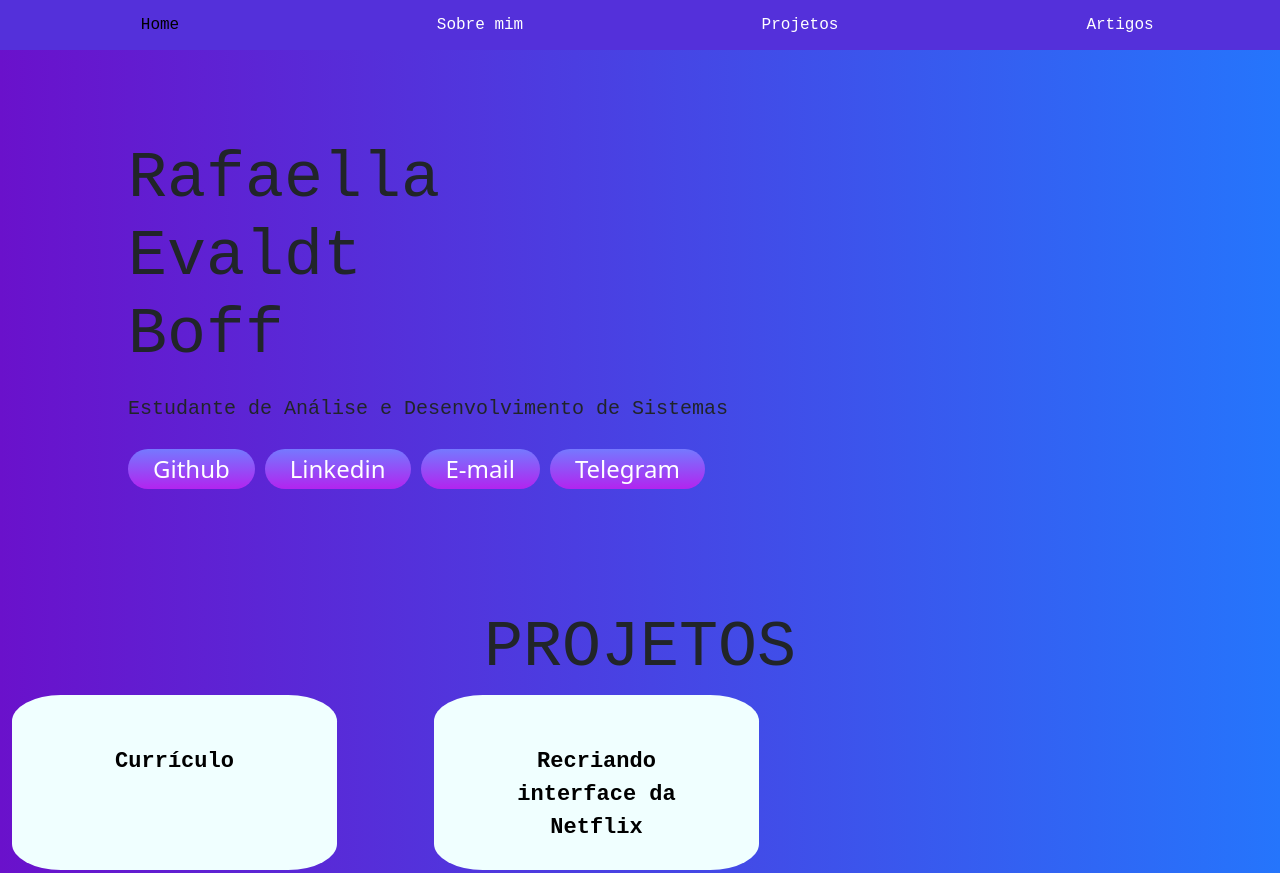
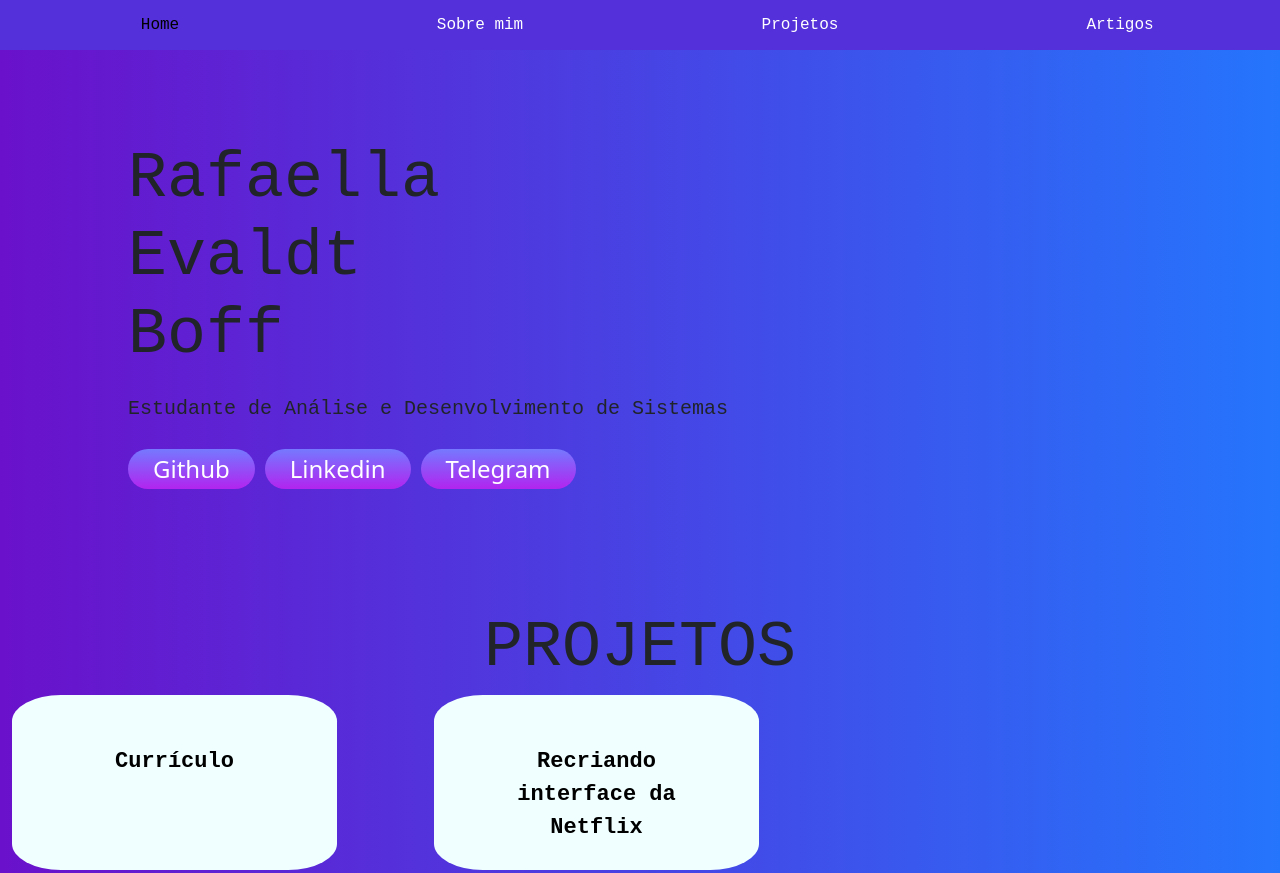
Before and after one commit to rafaellaevboff/-rafaellaevboff.github.io, a plain HTML site: page index.html in a window 1280 px wide. Shown: the top 873 px of the page. Drawn offline with nearby package versions, Linux system fonts and the light colour scheme.

Commit message:
Update index.html

```diff
--- a/index.html
+++ b/index.html
@@ -44,7 +44,6 @@
             <div id="contato" class="flex-container">
                 <a href="https://github.com/rafaellaevboff" target="_blank">Github</a>
                 <a href="https://www.linkedin.com/in/rafaellaevaldtboff/" target="_blank">Linkedin</a>
-                <a href="mailto:rafaellaeboff@gmail.com" target="_blank" >E-mail</a>
                 <a href="https://t.me/rafa_evboff" target="_blank">Telegram</a>
             </div>
         </div>
```
